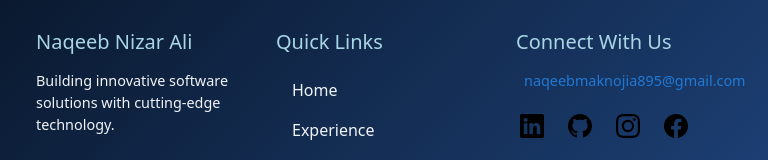
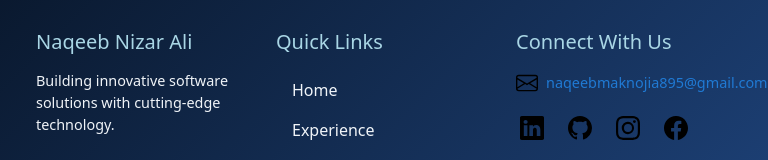
Before and after one commit to NaqeebNizar/React-Portfolio, a React (Vite) app: page / in a window 768 px wide. Shown: the part 3326-3486 px from the top of the page. Built offline with nearby package versions, Linux system fonts and the light colour scheme.

Commit message:
fixed the email icon on tablet screens

```diff
--- a/src/components/ContactForm.tsx
+++ b/src/components/ContactForm.tsx
@@ -5,7 +5,6 @@ import {
   Button,
   Row,
   Col,
-  Alert,
   Modal,
 } from "react-bootstrap";
 import { FaUser, FaEnvelope, FaComment, FaPaperPlane } from "react-icons/fa";
@@ -23,7 +22,6 @@ const ContactForm = () => {
 
   const [errors, setErrors] = useState<FormErrors>({});
   const [submitted, setSubmitted] = useState(false);
-  const [openModal, setOpenModal] = useState(false);
 
   const validateForm = (): boolean => {
     let valid = true;
--- a/src/components/Footer.tsx
+++ b/src/components/Footer.tsx
@@ -40,13 +40,22 @@ const Footer = () => {
             <h5 style={{ color: "#a9d6e5" }}>Quick Links</h5>
             {/* Add justify-content-center for mobile */}
             <Nav className="flex-column mt-3 justify-content-center justify-content-md-start">
-              <Nav.Link onClick={() => scrollToSection("home")} style={{ color: "#f0f4f8" }}>
+              <Nav.Link
+                onClick={() => scrollToSection("home")}
+                style={{ color: "#f0f4f8" }}
+              >
                 Home
               </Nav.Link>
-              <Nav.Link onClick={() => scrollToSection("experience")} style={{ color: "#f0f4f8" }}>
+              <Nav.Link
+                onClick={() => scrollToSection("experience")}
+                style={{ color: "#f0f4f8" }}
+              >
                 Experience
               </Nav.Link>
-              <Nav.Link onClick={() => scrollToSection("contact")} style={{ color: "#f0f4f8" }}>
+              <Nav.Link
+                onClick={() => scrollToSection("contact")}
+                style={{ color: "#f0f4f8" }}
+              >
                 Contact
               </Nav.Link>
             </Nav>
@@ -57,10 +66,10 @@ const Footer = () => {
             <div className="mt-3">
               {/* Add justify-content-center for email */}
               <div
-                className="d-flex justify-content-center justify-content-md-start"
+                className="email-container d-flex align-items-center justify-content-center justify-content-md-start"
                 style={{ fontSize: "0.9rem", whiteSpace: "nowrap" }}
               >
-                <Envelope className="me-2" />
+                <Envelope className="me-2" style={{ marginTop: "2px" }} />
                 <a
                   href="https://mail.google.com/mail/?view=cm&to=naqeebmaknojia895@gmail.com"
                   className="contact-link"
--- a/src/css/Footer.css
+++ b/src/css/Footer.css
@@ -65,3 +65,23 @@
     justify-content: center !important;
   }
 }
+
+/* Tablet-specific styles (768px - 991px) */
+@media (min-width: 768px) and (max-width: 991px) {
+  .email-container {
+    position: relative;
+  }
+
+  .email-icon {
+    position: absolute;
+    left: 0;
+    display: block !important;
+    margin-top: 2px !important;
+  }
+
+  .contact-link {
+    white-space: normal !important;
+    display: inline-block;
+    max-width: calc(100% - 30px);
+  }
+}
```
